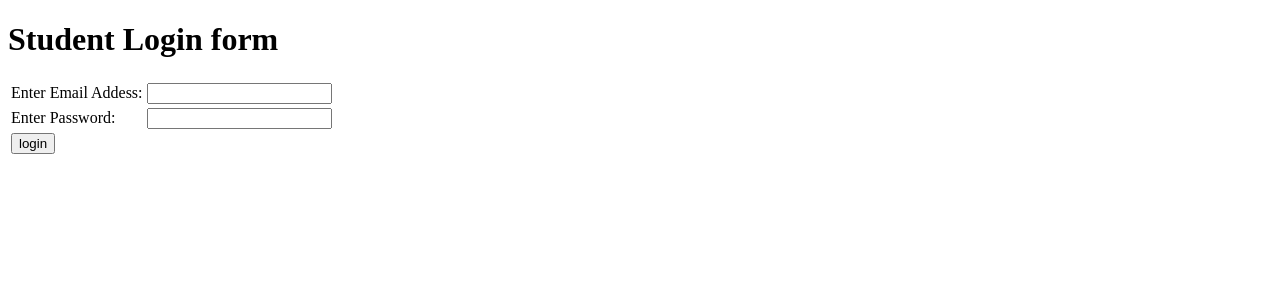
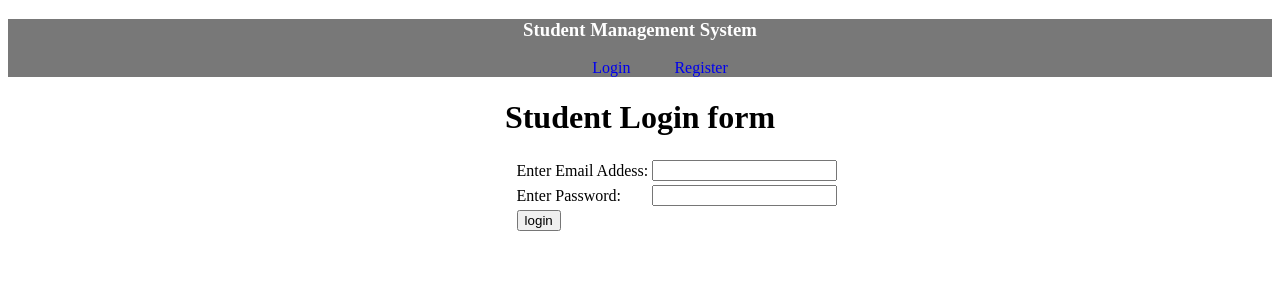
Before and after one commit to KiranBendkoli1/student-management-system, a PHP site: page / in a window 1280 px wide. Shown: the top 300 px of the page. Run offline with PHP 8.4, Linux system fonts and the light colour scheme.

Commit message:
added navbar and change alignment

```diff
--- a/homepage.php
+++ b/homepage.php
@@ -23,8 +23,9 @@ if(isset($_SESSION['login'])){
     </style>
 </head>
 <body>
-    <h1>Students Information</h1> <a href="logout.php">LOGOUT</a>
-    <table border='1'>
+    <h1 style="text-align: center; ">Students Information</h1>
+    <p style="text-align: end; " ><a href="logout.php" >LOGOUT</a></p>
+    <table border='1' style=" margin-left : 40%;">
         <tr>
             <td>Student's Name</td>
             <td><?php echo $name; ?></td>
--- a/index.php
+++ b/index.php
@@ -4,7 +4,7 @@
     <meta charset="UTF-8">
     <meta http-equiv="X-UA-Compatible" content="IE=edge">
     <meta name="viewport" content="width=device-width, initial-scale=1.0">
-    <title>Registration</title>
+    <title>login</title>
     <script src="https://ajax.googleapis.com/ajax/libs/jquery/3.5.1/jquery.min.js"></script>
 
     <script>
@@ -38,20 +38,24 @@
             });
         });
     </script>
+    <style>
+
+    </style>
 </head>
 <body>
-    <h1>Student Login form</h1>
+    <div style="text-align: center; "><?php require_once 'nav.php'; ?></div>
+    <h1 style="text-align: center; ">Student Login form</h1>
     <div id="pt"></div>
     <div>
-        <form method="post" id="loginform">
+        <form method="post" id="loginform" style=" margin-left : 40%;">
             <table>
                 <tr>
                     <td>Enter Email Addess:</td>
-                    <td><input type="email" name="email" ></td>
+                    <td><input type="email" name="email" required></td>
                 </tr>
                 <tr>
                     <td>Enter Password: </td>
-                    <td><input type="password" name="password" ></td>
+                    <td><input type="password" name="password" required></td>
                 </tr>
                 <tr>
                     <td colspan="2"><button type="submit" name="submit">login</button></td>
--- /dev/null
+++ b/nav.php
@@ -0,0 +1,26 @@
+<head>
+    <style>
+        nav{
+            background-color: #787878;
+
+            color: white;
+        }
+        li{
+            display: inline;
+            margin: 20px;
+        }
+        li a{
+            text-decoration:none;
+        }
+    </style>
+</head>
+
+<body>
+<nav>
+    <h3>Student Management System</h3>
+    <ul>
+        <li><a href="index.php">Login</a></li>
+        <li><a href="register.php">Register</a></li>
+    </ul>
+</nav>
+</body>
```
Also changed, not shown: register.php (+9 -8 lines).
